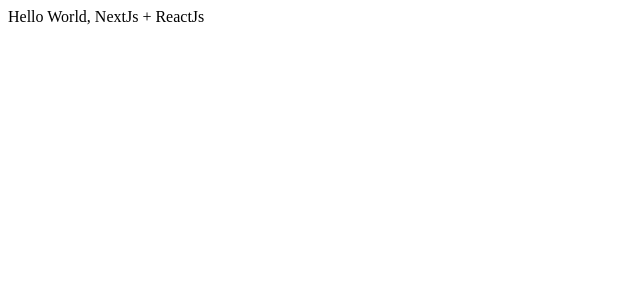
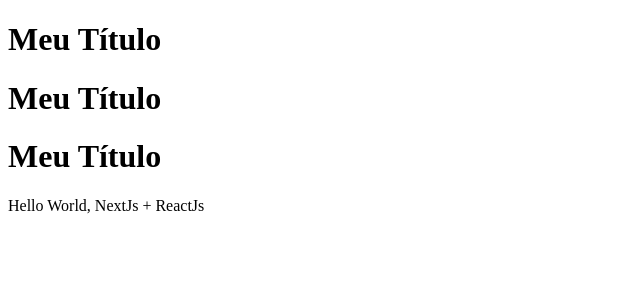
Before and after one commit to feDaher/reactjs_nextjs, a Next.js app: page / in a window 1280 px wide. Shown: the top 300 px of the page, without its empty margins (0-640 px from the left). Built offline with nearby package versions, Linux system fonts and the light colour scheme.

Commit message:
Criado primeiro componente jsx

```diff
--- a/pages/index.js
+++ b/pages/index.jsx
@@ -1,6 +1,11 @@
+import Title from "../src/componentes/title/title"
+
 function HomePage () {
   return (
     <div>
+      <Title />
+      <Title />
+      <Title />
       Hello World, NextJs + ReactJs
     </div>
   )
--- /dev/null
+++ b/src/componentes/title/title.jsx
@@ -0,0 +1,9 @@
+
+
+function Title (){
+  return(
+    <h1>Meu Título</h1>
+  )
+}
+
+export default Title
```
